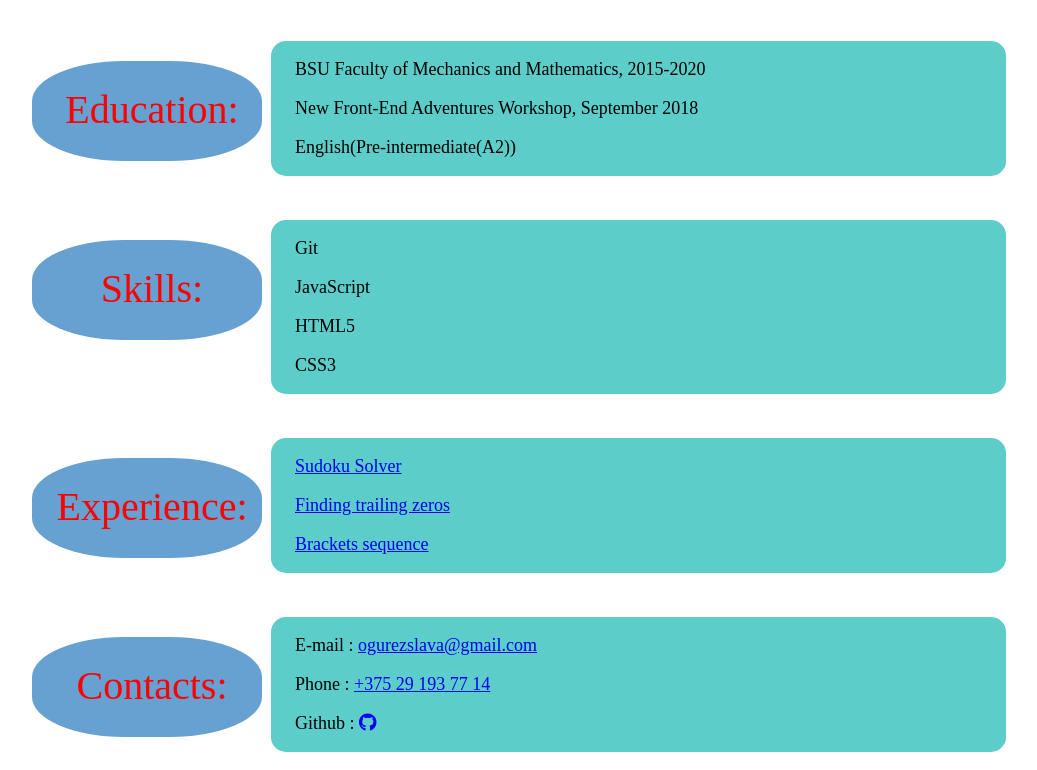
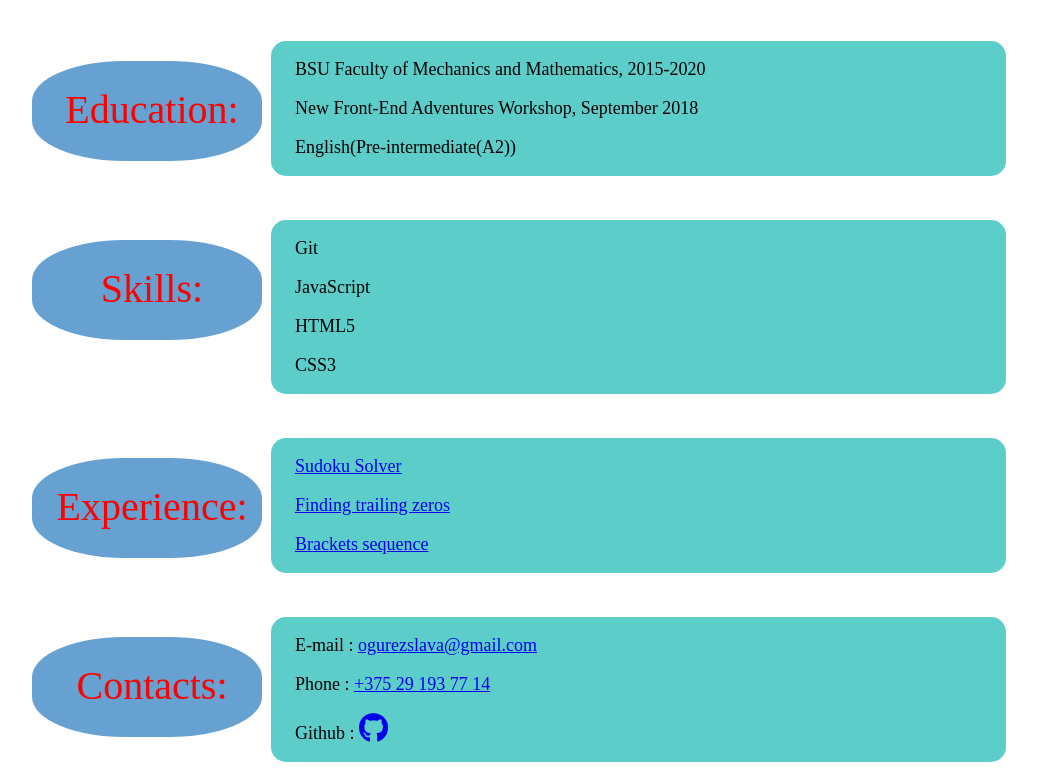
Before and after one commit to ogurez/rsschool-codejam1-cv, a plain HTML site: page index.html in a window 1280 px wide. Shown: the part 441-1211 px from the top of the page, without its empty margins (206-1243 px from the left). Drawn offline with Linux system fonts and the light colour scheme.

Commit message:
add icon style

```diff
--- a/css/style.css
+++ b/css/style.css
@@ -83,3 +83,7 @@ h2 {
   margin-top: 25px;
   margin-left: 10px;
 }
+
+.fab{
+  font-size: 30px;
+}
```
